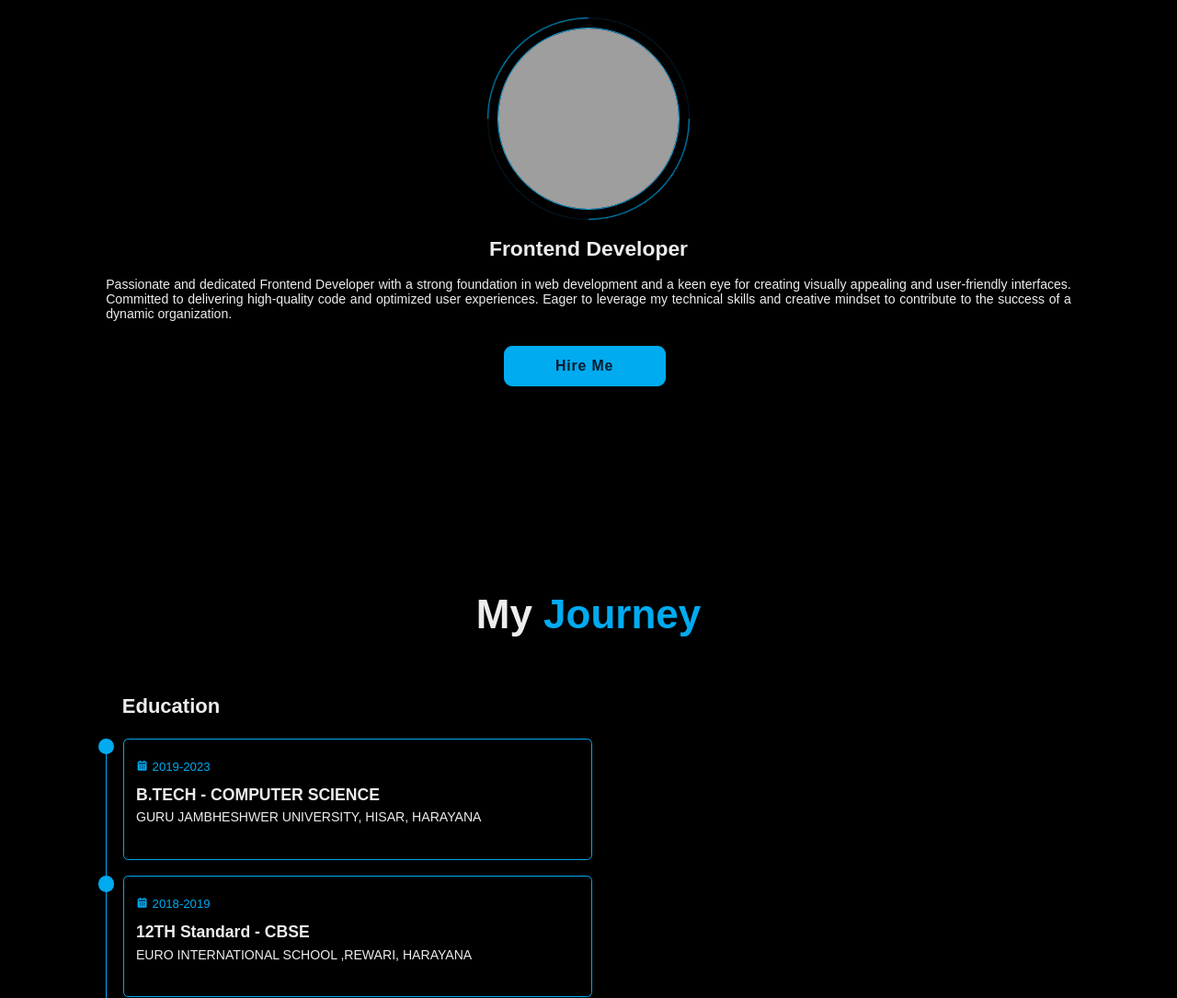
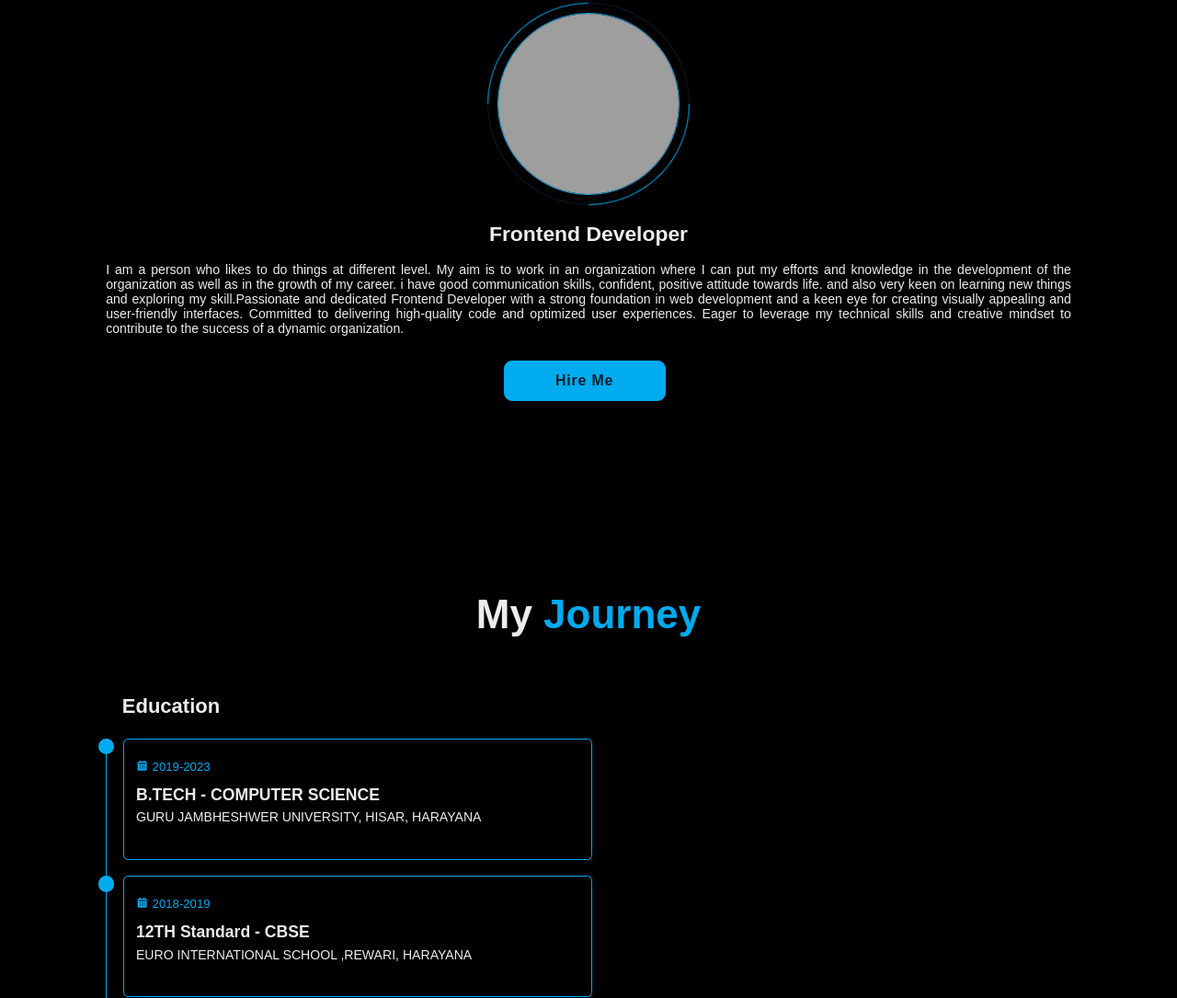
Before and after one commit to yatinrao16/resume, a plain HTML site: page index.html in a window 1280 px wide. Shown: the part 1045-2130 px from the top of the page at 92% size. Drawn offline with nearby package versions, Linux system fonts and the light colour scheme; grey boxes are pictures that could not be loaded.

Commit message:
Update index.html

```diff
--- a/index.html
+++ b/index.html
@@ -63,7 +63,7 @@
         </div>
         <div class="about-content">
             <h3>Frontend Developer<span class="animate scroll" style="--i:4;"></span></h3>
-            <p class="paragraph">Passionate and dedicated Frontend Developer with a strong foundation in web development and a keen eye
+            <p class="paragraph">I am a person who likes to do things at different level. My aim is to work in an organization where I can put my efforts and knowledge in the development of the organization as well as in the growth of my career. i have good communication skills, confident, positive attitude towards life. and also very keen on learning new things and exploring my skill.Passionate and dedicated Frontend Developer with a strong foundation in web development and a keen eye
                 for creating visually appealing and user-friendly interfaces. Committed to delivering high-quality code
                 and optimized user experiences. Eager to leverage my technical skills and creative mindset to contribute
                 to the success of a dynamic organization.
```
